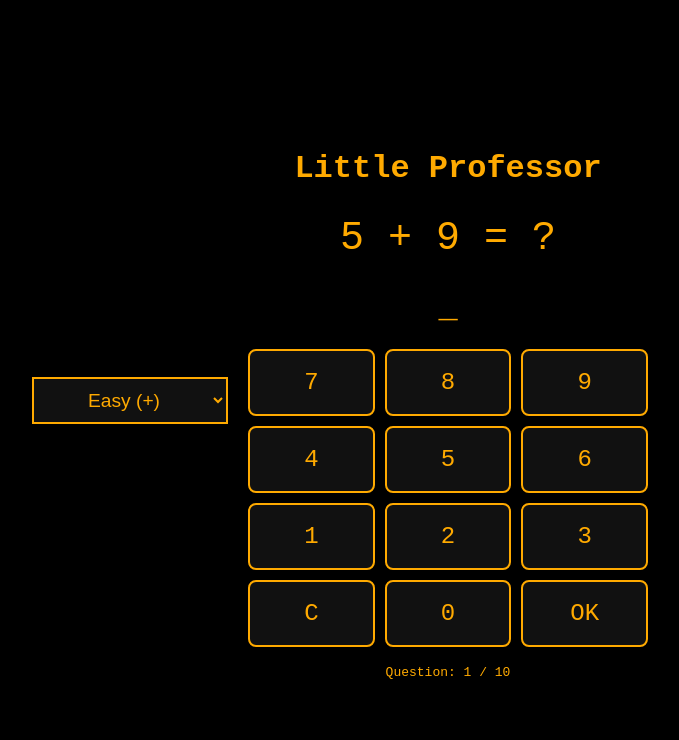
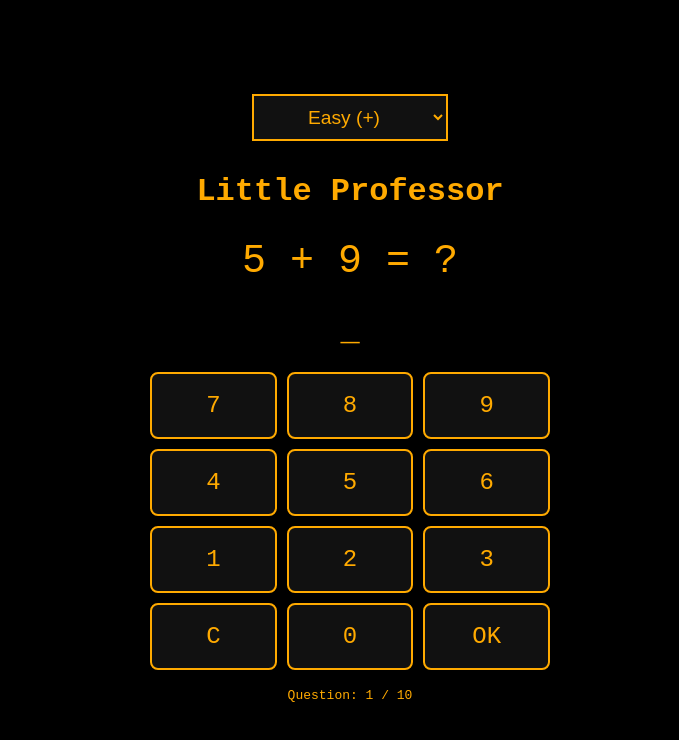
Before and after one commit to Tobitastik/little-professor, a React (Vite) app: page / in a window 1280 px wide. Shown: the top 740 px of the page, without its empty margins (290-969 px from the left). Built offline with nearby package versions, Linux system fonts and the light colour scheme.

Commit message:
Change to drop down possition

```diff
--- a/src/App.jsx
+++ b/src/App.jsx
@@ -88,6 +88,7 @@ export default function App() {
       <audio ref={shortEndSound} src="/little-professor/sounds/shortfanfare.wav" preload="auto" />
       <audio ref={longEndSound} src="/little-professor/sounds/fanfare.wav" preload="auto" />
 
+      <div className="game-box">
         <select
           value={difficulty}
           onChange={(e) => setDifficulty(e.target.value)}
@@ -98,8 +99,6 @@ export default function App() {
           <option value="hard">Hard (+, -, *)</option>
           <option value="extreme">Extreme (+, -, *, /)</option>
         </select>
-
-      <div className="game-box">
         <h2 className="title">Little Professor</h2>
 
 
```
Lines whose indentation alone changed are shown as unchanged.
